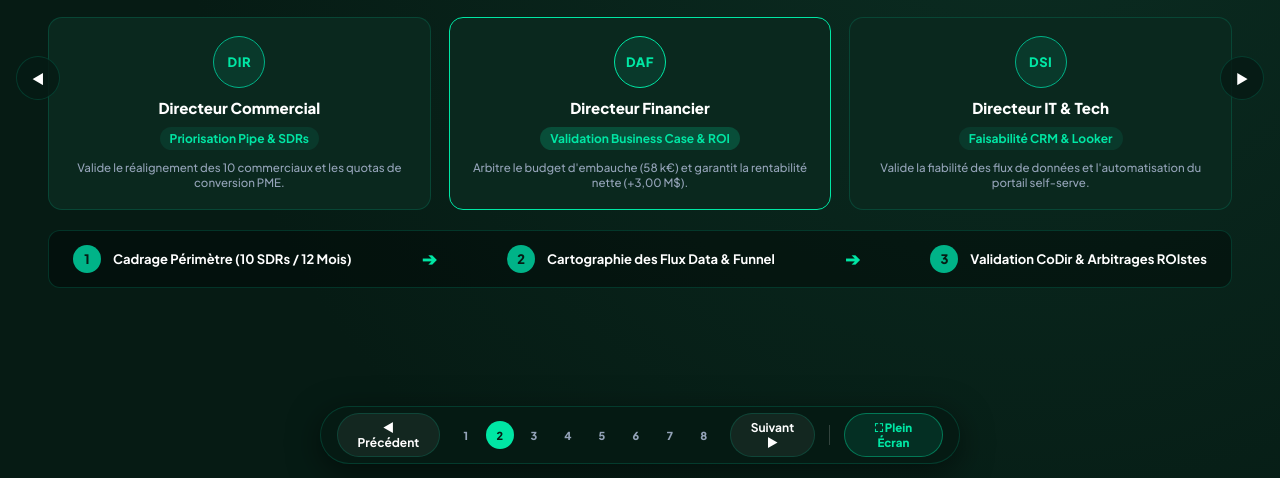
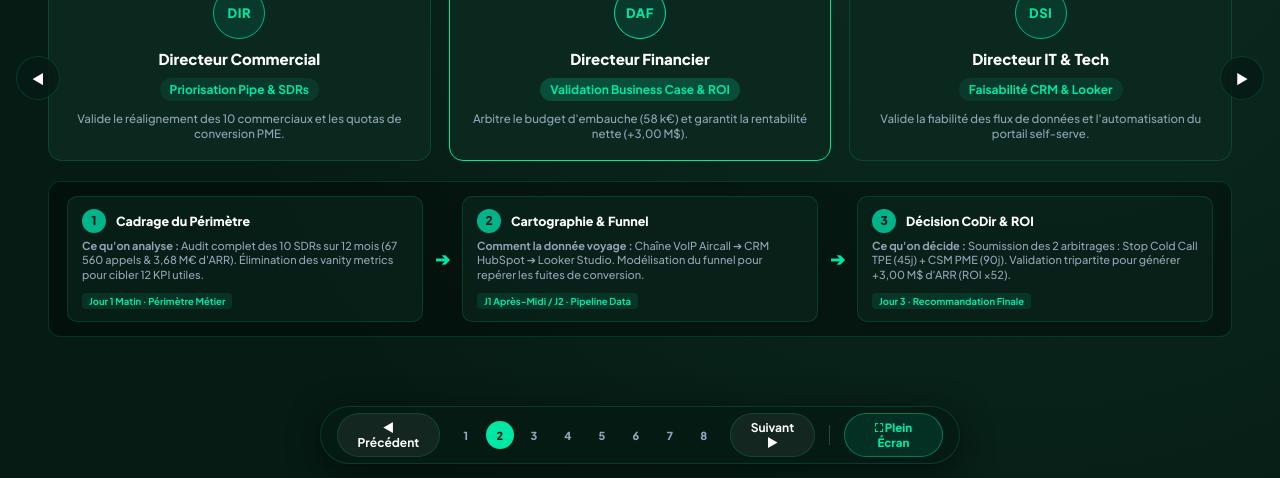
Before and after one commit to contactkevinmonin-blip/aircall-soutenance-rocket-school, a plain HTML site: page index.html in a window 1280 px wide. Both pictures are taken after a click on the button "Suivant ▶". Shown: the part 322-800 px from the top of the page. Drawn offline with Linux system fonts and the light colour scheme.

Commit message:
Slide 2 : Clarification pedagogique des 3 etapes du cheminement cadre

```diff
--- a/index.html
+++ b/index.html
@@ -401,37 +401,73 @@
   }
 
   .linear-flow {
-    display: flex;
-    align-items: center;
-    justify-content: space-between;
+    display: grid;
+    grid-template-columns: 1fr auto 1fr auto 1fr;
+    align-items: stretch;
+    gap: 12px;
     background: rgba(0, 0, 0, 0.35);
     border: 1px solid var(--border);
     border-radius: 12px;
-    padding: 14px 24px;
+    padding: 14px 18px;
   }
   .flow-step {
     display: flex;
-    align-items: center;
-    gap: 12px;
+    flex-direction: column;
+    gap: 6px;
+    background: rgba(10, 40, 30, 0.6);
+    border: 1px solid rgba(0, 230, 164, 0.15);
+    border-radius: 10px;
+    padding: 12px 14px;
+    text-align: left;
+  }
+  .flow-step-header {
+    display: flex;
+    align-items: center;
+    gap: 10px;
   }
   .flow-num {
-    width: 28px;
-    height: 28px;
+    width: 24px;
+    height: 24px;
     border-radius: 50%;
     background: var(--emerald);
     color: #061B14;
-    font-size: 13px;
+    font-size: 12px;
     font-weight: 900;
     display: flex;
     align-items: center;
     justify-content: center;
-  }
-  .flow-text {
-    font-size: 13px;
+    flex-shrink: 0;
+  }
+  .flow-step-title {
+    font-size: 12.5px;
+    font-weight: 800;
+    color: #FFF;
+  }
+  .flow-step-desc {
+    font-size: 11px;
+    color: var(--text-muted);
+    line-height: 1.35;
+    font-weight: 500;
+  }
+  .flow-step-footer {
+    display: flex;
+    align-items: center;
+    justify-content: space-between;
+    margin-top: auto;
+    padding-top: 4px;
+  }
+  .flow-step-tag {
+    font-size: 9.5px;
     font-weight: 700;
-    color: var(--text-white);
-  }
-  .flow-arrow {
+    color: var(--emerald-bright);
+    background: rgba(0, 230, 164, 0.1);
+    padding: 2px 7px;
+    border-radius: 4px;
+  }
+  .flow-arrow-col {
+    display: flex;
+    align-items: center;
+    justify-content: center;
     color: var(--emerald-bright);
     font-size: 18px;
     font-weight: 900;
@@ -1505,18 +1541,46 @@
 
         <div class="linear-flow">
           <div class="flow-step">
-            <div class="flow-num">1</div>
-            <div class="flow-text">Cadrage Périmètre (10 SDRs / 12 Mois)</div>
-          </div>
-          <div class="flow-arrow">➔</div>
+            <div class="flow-step-header">
+              <div class="flow-num">1</div>
+              <div class="flow-step-title">Cadrage du Périmètre</div>
+            </div>
+            <div class="flow-step-desc">
+              <strong>Ce qu'on analyse :</strong> Audit complet des 10 SDRs sur 12 mois (67 560 appels &amp; 3,68 M€ d'ARR). Élimination des vanity metrics pour cibler 12 KPI utiles.
+            </div>
+            <div class="flow-step-footer">
+              <span class="flow-step-tag">Jour 1 Matin · Périmètre Métier</span>
+            </div>
+          </div>
+
+          <div class="flow-arrow-col">➔</div>
+
           <div class="flow-step">
-            <div class="flow-num">2</div>
-            <div class="flow-text">Cartographie des Flux Data &amp; Funnel</div>
-          </div>
-          <div class="flow-arrow">➔</div>
+            <div class="flow-step-header">
+              <div class="flow-num">2</div>
+              <div class="flow-step-title">Cartographie &amp; Funnel</div>
+            </div>
+            <div class="flow-step-desc">
+              <strong>Comment la donnée voyage :</strong> Chaîne VoIP Aircall ➔ CRM HubSpot ➔ Looker Studio. Modélisation du funnel pour repérer les fuites de conversion.
+            </div>
+            <div class="flow-step-footer">
+              <span class="flow-step-tag">J1 Après-Midi / J2 · Pipeline Data</span>
+            </div>
+          </div>
+
+          <div class="flow-arrow-col">➔</div>
+
           <div class="flow-step">
-            <div class="flow-num">3</div>
-            <div class="flow-text">Validation CoDir &amp; Arbitrages ROIstes</div>
+            <div class="flow-step-header">
+              <div class="flow-num">3</div>
+              <div class="flow-step-title">Décision CoDir &amp; ROI</div>
+            </div>
+            <div class="flow-step-desc">
+              <strong>Ce qu'on décide :</strong> Soumission des 2 arbitrages : Stop Cold Call TPE (45j) + CSM PME (90j). Validation tripartite pour générer +3,00 M$ d'ARR (ROI ×52).
+            </div>
+            <div class="flow-step-footer">
+              <span class="flow-step-tag">Jour 3 · Recommandation Finale</span>
+            </div>
           </div>
         </div>
       </div>
```
Also changed, not shown: PREZ_AIRCALL_8_SLIDES.html (+89 -25 lines), 1 other file.
